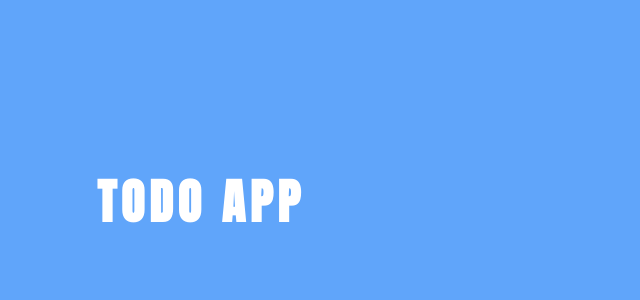
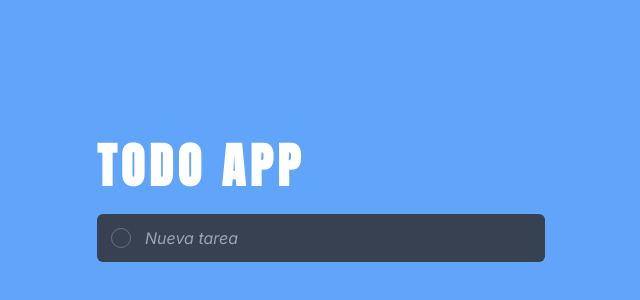
Before and after one commit to totan2929/ToDo-App-con-React, a React (Vite) app: page / in a window 1280 px wide. Shown: the part 198-498 px from the top of the page, without its empty margins (319-959 px from the left). Built offline with nearby package versions, Linux system fonts and the light colour scheme.

Commit message:
The Input.jsx component is created

```diff
--- a/src/App.jsx
+++ b/src/App.jsx
@@ -1,4 +1,5 @@
 import Title from "./components/Title/Title";
+import Input from "./components/Input/Input";
 
 function App() {
   return (
@@ -6,6 +7,7 @@ function App() {
       <div className="bg-blue-400 min-h-screen text-white flex flex-col items-center justify-center px-4">
         <div className="container flex flex-col max-w-md">
           <Title title="TODO APP" />
+          <Input/>
         </div>
       </div>
     </>
--- /dev/null
+++ b/src/components/Input/Input.jsx
@@ -0,0 +1,18 @@
+import React from 'react'
+
+const Input = () => {
+  return (
+    <div className='mt-6 relative'>
+      <div className='absolute top-0 left-0 w-12 h-12 flex items-center justify-center pointer-events-none'>
+        <span className='border border-gray-500 focus-within:border-blue-500 w-5 h-5 rounded-full flex items-center justify-center'></span>
+      </div>
+      <input
+        type="text"
+        className='w-full pl-12 pr-4 py-3 bg-gray-700 rounded-md focus:outline-none focus:shadow-lg focus:border-blue-500 transition-all duration-300 ease-in-out placeholder:italic font-inter'
+        placeholder="Nueva tarea"
+      />
+    </div>
+  )
+}
+
+export default Input
```
